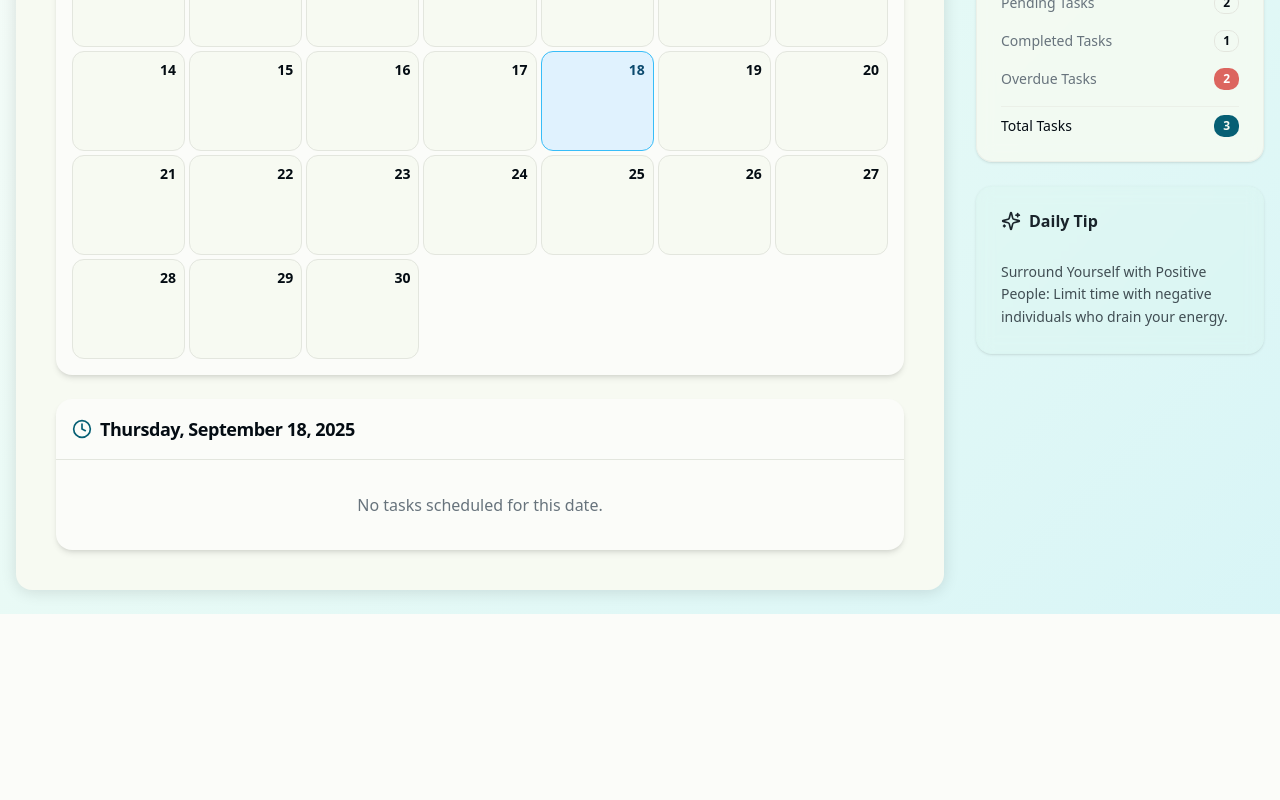
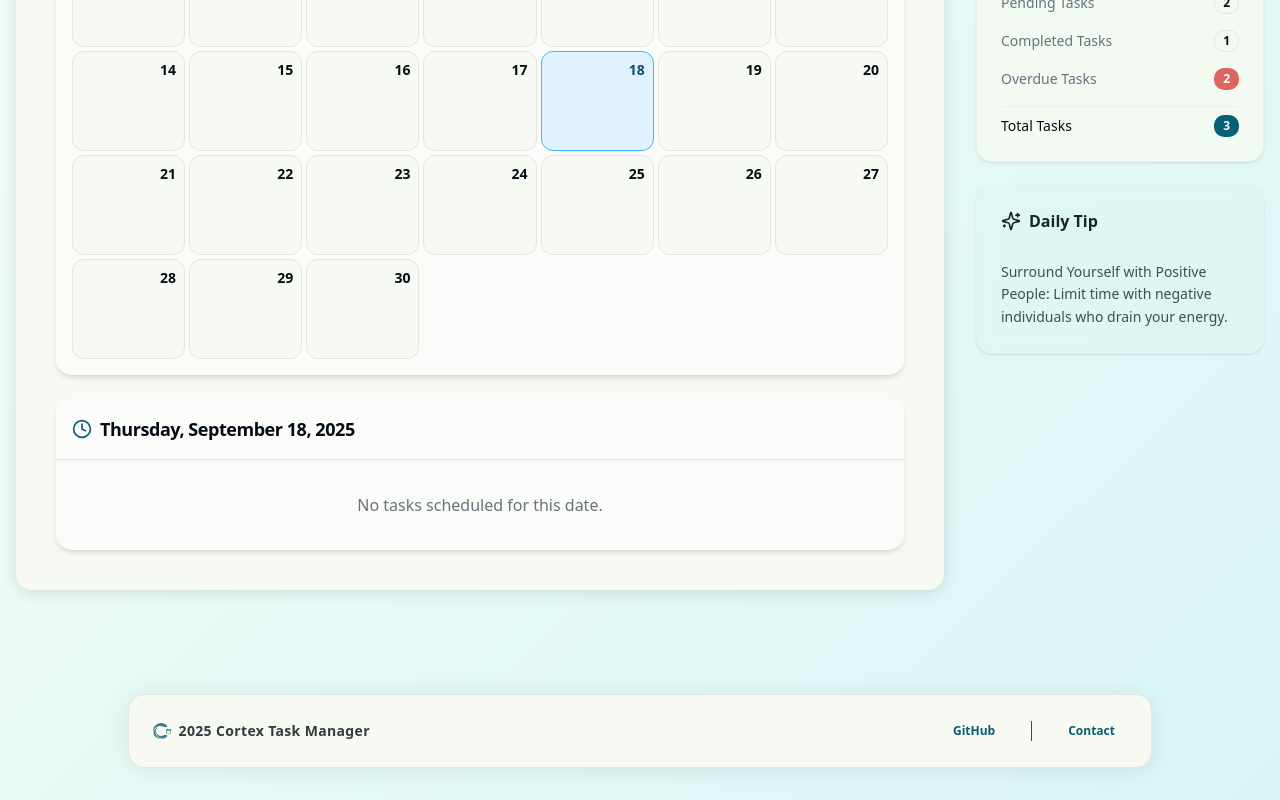
Before and after one commit to BassemHazemDev/Cortex-Task-Manager, a React (Vite) app: page / in a window 1280 px wide. Shown: the part 515-1315 px from the top of the page. Before the commit the page ends 1129 px from the top, so only its background shows below. Built offline with nearby package versions, Linux system fonts and the light colour scheme.

Commit message:
Add Footer component and update task button styles for better visibility

```diff
--- a/src/App.jsx
+++ b/src/App.jsx
@@ -54,6 +54,7 @@ import {
   importTasks,
 } from "./utils/storage"; // Utility functions for data handling
 import "./App.css";
+import Footer from "./components/Footer";
 
 function App() {
   // User available hours state
@@ -905,6 +906,7 @@ function App() {
           onDismiss={dismissNotification}
         />
       </div>
+      <Footer />
     </div>
   );
 }
--- a/src/components/CalendarView.jsx
+++ b/src/components/CalendarView.jsx
@@ -312,7 +312,7 @@ const CalendarView = ({ selectedDate, onDateSelect, tasks, onTaskClick, onToggle
                             onToggleComplete(task.id);
                           }}
                           className="w-5 h-5 rounded-full border-2 flex-shrink-0 flex items-center justify-center transition-all"
-                          style={{ background: 'var(--background)', borderColor: 'var(--primary-muted)' }}
+                          style={{ background: task.isCompleted ? 'var(--accent-2)' : 'var(--background)', borderColor: task.isCompleted ? 'var(--accent-2)' : 'var(--primary-muted)' }}
                         >
                           {task.isCompleted && <CheckCircle className="h-3 w-3" style={{ color: 'var(--success-foreground, #fff)' }} />}
                         </button>
--- /dev/null
+++ b/src/components/Footer.jsx
@@ -0,0 +1,42 @@
+
+
+const Footer = () => (
+  <footer className="w-full flex justify-center py-8 px-32 mt-12 bg-transparent">
+    <div
+      className="max-w-7xl w-full mx-auto rounded-2xl shadow-lg border border-border bg-card text-card-foreground dark:bg-[#18181b] dark:text-gray-200 px-6 py-6 flex flex-col md:flex-row items-center justify-between gap-4"
+      style={{
+        background: 'var(--card)',
+        color: 'var(--card-foreground)',
+        boxShadow: '0 2px 24px 0 rgba(0,0,0,0.08)',
+        border: '1px solid var(--border)',
+      }}
+    >
+      <span className="text-sm font-semibold tracking-wide opacity-80 flex items-center gap-2">
+        <img src="/cortex1.png" alt="Cortex Logo" className="h-4 block dark:hidden" />
+        <img src="/cortex2.png" alt="Cortex Logo Dark" className="h-4 hidden dark:block" />
+        {new Date().getFullYear()} Cortex Task Manager
+      </span>
+      <div className="flex items-center gap-4">
+        <a
+          href="https://github.com/BassemHazemDev/Cortex-Task-Manager"
+          target="_blank"
+          rel="noopener noreferrer"
+          className="text-xs font-semibold px-3 py-1 rounded hover:bg-accent/10 hover:text-accent dark:hover:bg-accent/20 transition-colors"
+          style={{ color: 'var(--primary)' }}
+        >
+          GitHub
+        </a>
+        <span className="w-px h-5 bg-border dark:bg-gray-700 mx-2" style={{ background: 'var(--primary)' }}/>
+        <a
+          href="mailto:bassemhazemmahmouddev@gmail.com"
+          className="text-xs font-semibold px-3 py-1 rounded hover:bg-accent/10 hover:text-accent dark:hover:bg-accent/20 transition-colors"
+          style={{ color: 'var(--primary)' }}
+        >
+          Contact
+        </a>
+      </div>
+    </div>
+  </footer>
+);
+
+export default Footer;
--- a/src/components/TaskList.jsx
+++ b/src/components/TaskList.jsx
@@ -166,7 +166,7 @@ const TaskList = ({ tasks, onTaskClick, onToggleComplete, onDeleteTask }) => {
         <CardHeader>
           <div className="flex items-center justify-between">
             <CardTitle className="flex items-center space-x-2">
-              <Filter className="h-5 w-5 text-blue-600" />
+              <Filter className="h-5 w-5 text-[var(--primary)]" />
               <span>Task List</span>
             </CardTitle>
             <div className="flex space-x-2">
```
